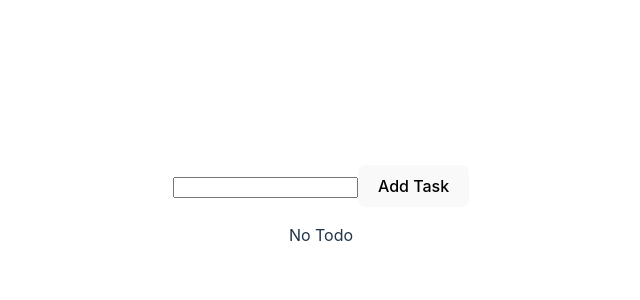
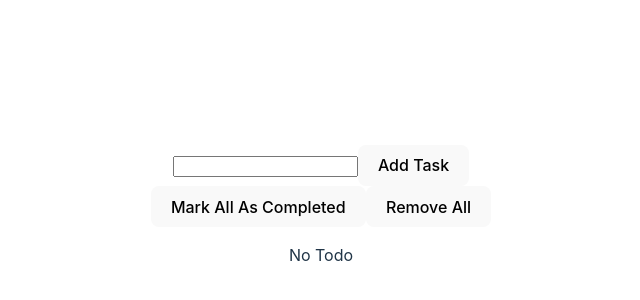
Before and after one commit to essarebano/my-react-todo, a React (Vite) app: page / in a window 1280 px wide. Shown: the part 186-486 px from the top of the page, without its empty margins (319-959 px from the left). Built offline with nearby package versions, Linux system fonts and the light colour scheme.

Commit message:
Added mark all as completed and remove all (#4)
* Added mark all and remove all function for context

* Implemented mark all and remove all to form

```diff
--- a/src/components/TodoForm.tsx
+++ b/src/components/TodoForm.tsx
@@ -1,8 +1,14 @@
 export interface TodoFormProps {
   onSubmit: (task: string) => void
+  onMarkAllAsCompleted: () => void
+  onRemoveAll: () => void
 }
 
-const TodoForm = ({ onSubmit }: TodoFormProps) => {
+const TodoForm = ({
+  onSubmit,
+  onMarkAllAsCompleted,
+  onRemoveAll
+}: TodoFormProps) => {
 
   function handleSubmit(e: React.FormEvent<HTMLFormElement>) {
     e.preventDefault()
@@ -12,10 +18,24 @@ const TodoForm = ({ onSubmit }: TodoFormProps) => {
     onSubmit(task)
   }
 
+  function handleOnMarkAllAsCompleted(e: React.MouseEvent<HTMLButtonElement>) {
+    e.preventDefault()
+    onMarkAllAsCompleted()
+  }
+
+  function handleOnRemoveAll(e: React.MouseEvent<HTMLButtonElement>) {
+    e.preventDefault()
+    onRemoveAll()
+  }
+
   return (
     <form onSubmit={handleSubmit}>
       <input id='task' type='text' />
       <button type='submit'>Add Task</button>
+      <div>
+        <button onClick={handleOnMarkAllAsCompleted}>Mark All As Completed</button>
+        <button onClick={handleOnRemoveAll}>Remove All</button>
+      </div>
     </form>
   )
 }
--- a/src/container/TodoForm.tsx
+++ b/src/container/TodoForm.tsx
@@ -3,13 +3,25 @@ import { TodoContext } from "../context"
 import { TodoForm as Form } from "../components"
 
 const TodoForm = () => {
-  const { addTodo } = useContext(TodoContext)
+  const { addTodo, markAll, removeAll } = useContext(TodoContext)
 
   function onAddTodo(text?: string) {
     addTodo(text)
   }
 
-  return <Form onSubmit={onAddTodo}/>
+  function onMarkAllAsCompleted() {
+    markAll()
+  }
+
+  function onRemoveAll() {
+    removeAll()
+  }
+
+  return <Form
+    onSubmit={onAddTodo}
+    onMarkAllAsCompleted={onMarkAllAsCompleted}
+    onRemoveAll={onRemoveAll}
+  />
 }
 
 export default TodoForm
--- a/src/context/TodoContext.ts
+++ b/src/context/TodoContext.ts
@@ -6,6 +6,8 @@ export interface TodoContextObject {
   addTodo: (text?: string) => void
   editTodo: <T extends keyof Todo>(taskId: string, key: T, value: Todo[T]) => void
   removeTodo: (taskId: string) => void
+  markAll: () => void
+  removeAll: () => void
 }
 
 export const TodoContext = createContext<TodoContextObject>({
@@ -18,5 +20,11 @@ export const TodoContext = createContext<TodoContextObject>({
   },
   removeTodo: function (): void {
     throw new Error("Function not implemented.");
+  },
+  markAll: function (): void {
+    throw new Error("Function not implemented")
+  },
+  removeAll: function (): void {
+    throw new Error("Function not implemented")
   }
 })
--- a/src/context/TodoContextProvider.tsx
+++ b/src/context/TodoContextProvider.tsx
@@ -44,13 +44,25 @@ const TodoContextProvider = ({ children }: TodoContextProvider) => {
     setTodoList(updatedTodoList)
   }
 
+  function markAll() {
+    const updatedTodoList = todoList.map(todo => ({ ...todo, isCompleted: !todo.isCompleted }))
+
+    setTodoList(updatedTodoList)
+  }
+
+  function removeAll() {
+    setTodoList([])
+  }
+
   return (
     <TodoContext.Provider
       value={{
         todoList,
         addTodo,
         editTodo,
-        removeTodo
+        removeTodo,
+        markAll,
+        removeAll
       }}
     >
       {children}
```
